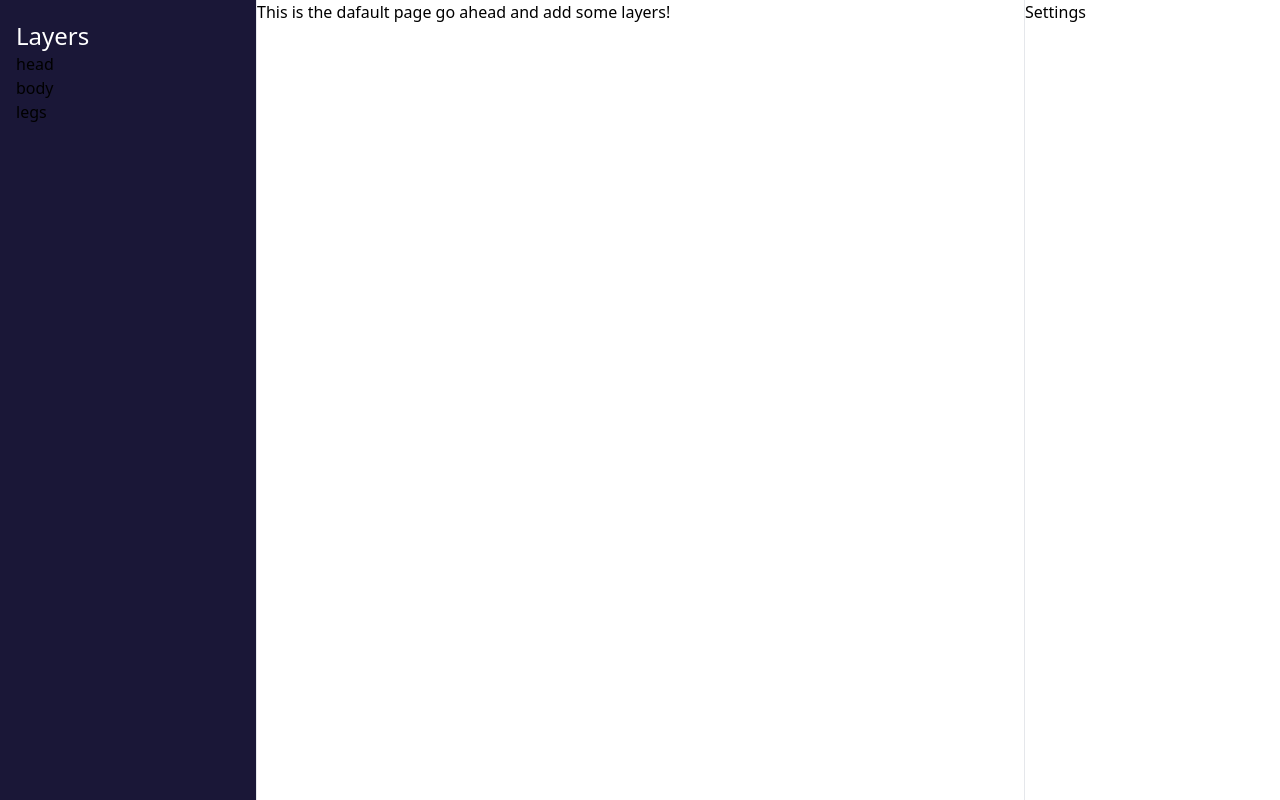
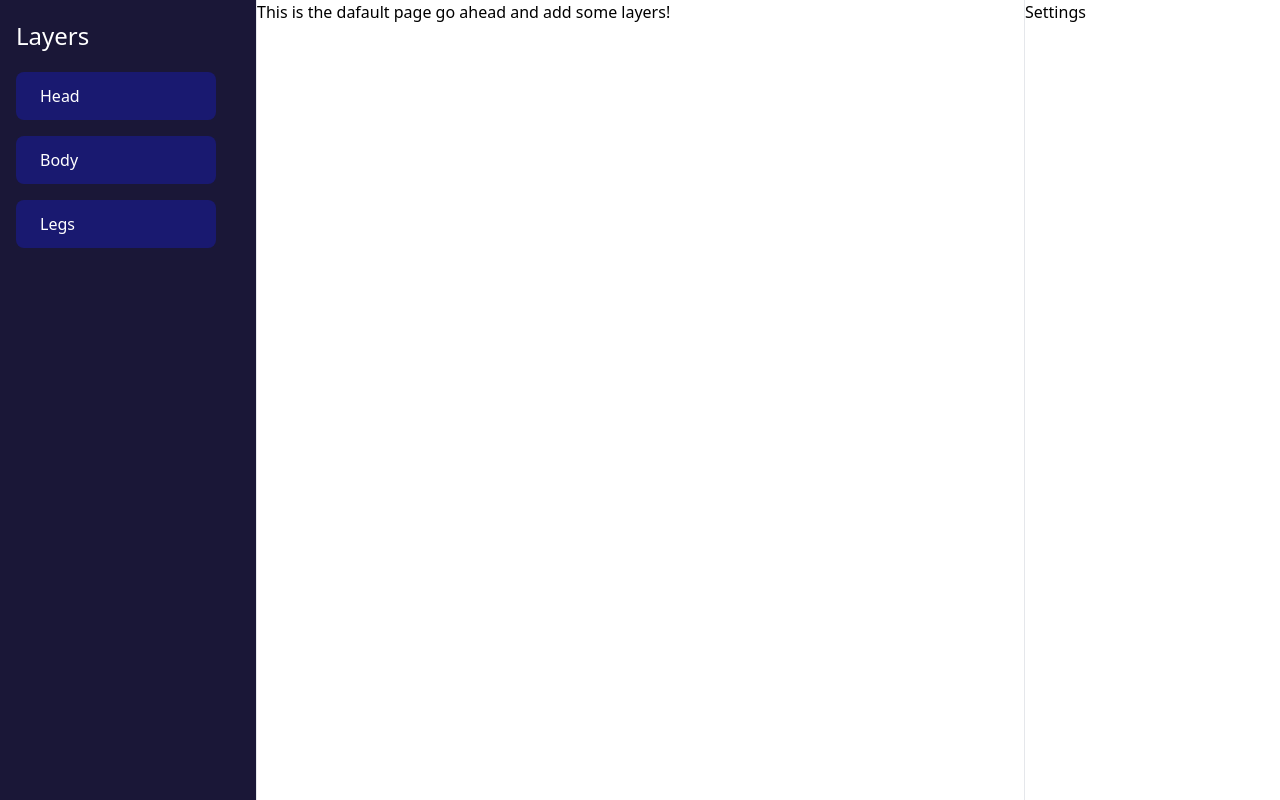
Before and after one commit to AndreiTotoro/artwork-creator, a Next.js app: page / in a window 1280 px wide. Built offline with nearby package versions, Linux system fonts and the light colour scheme.

Commit message:
Add new colors and styled Layers

```diff
--- a/app/Layers.js
+++ b/app/Layers.js
@@ -4,8 +4,8 @@ import { layerdata } from '../data/layerdata';
 
 export default function Layers() {
 	return (
-		<div className="h-screen bg-void flex flex-col pl-4 pt-5">
-			<p className="text-white text-2xl">Layers</p>
+		<div className="h-screen bg-void flex flex-col pl-4 pt-5 content-center">
+			<p className="text-white text-2xl pb-3">Layers</p>
 			{layerdata.map((layer, id) => {
 				return <Layer key={id} name={layer} />;
 			})}
--- a/components/Layer.js
+++ b/components/Layer.js
@@ -3,5 +3,12 @@ import Link from 'next/link';
 import React from 'react';
 
 export default function Layer({ name }) {
-	return <Link href={`/${name}`}>{name}</Link>;
+	return (
+		<Link
+			className="bg-midnight text-white rounded-lg p-3 w-10/12 my-2 pl-6"
+			href={`/${name}`}
+		>
+			{name}
+		</Link>
+	);
 }
--- a/data/layerdata.js
+++ b/data/layerdata.js
@@ -1 +1 @@
-export const layerdata = ['head', 'body', 'legs'];
+export const layerdata = ['Head', 'Body', 'Legs'];
--- a/tailwind.config.js
+++ b/tailwind.config.js
@@ -9,6 +9,7 @@ module.exports = {
 		extend: {
 			colors: {
 				void: '#1A1737',
+				midnight: '#191970',
 			},
 		},
 	},
```
